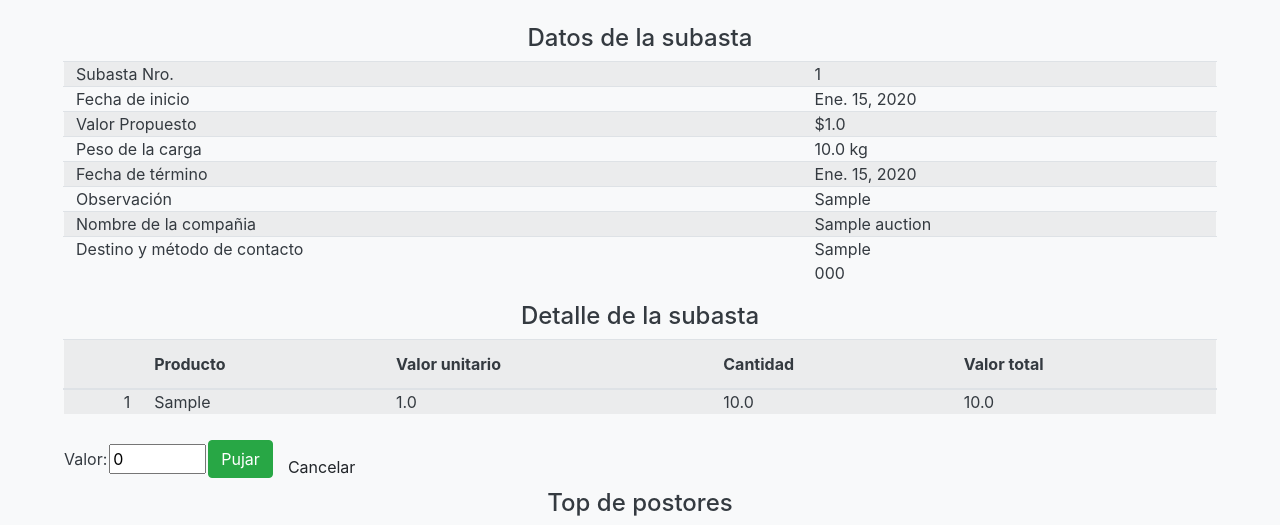
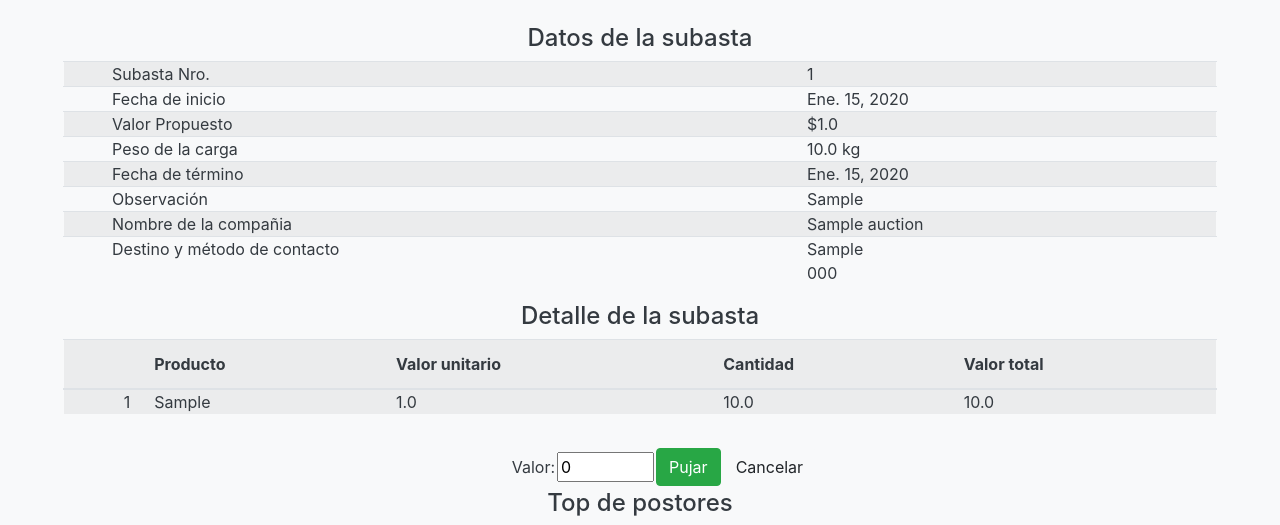
Before and after one commit to stngarcia8/feriavirtual.web, a Django app: page /transportista/subasta/participar/1 in a window 1280 px wide. Shown: the part 122-647 px from the top of the page. Run offline with Django 3.2, Linux system fonts and the light colour scheme; tables that the repository leaves empty hold one stand-in row (values such as "Sample post"); data that the repository does not hold is empty; some libraries are stand-ins or nearby versions.

Commit message:
responsive interface upgrades

```diff
--- a/maipogrande/cexterno/templates/cexterno/home-externo.html
+++ b/maipogrande/cexterno/templates/cexterno/home-externo.html
@@ -7,13 +7,13 @@
 {% block menu %}
 <a class="enlace" href="{% url 'iniciarComercial' %}">Datos comerciales</a>
     <br><br>
-    <p class="text-justify text-center"><b>Ordenes de compra</b></p>
+    <a class="text-justify text-center"><b>Ordenes de compra</b></a>
+    <br>
     <a class="enlace" href="{% url 'listarOrdenes' %}">Lista de ordenes</a>
     <br>
     <a class="enlace" href="{% url 'registrarOrden' %}"> Nueva orden </a>
     <br>
     <a class="enlace" href="#"> Confirmar orden </a>
-
 {% endblock %}
 
 {% block contenido %}
--- a/maipogrande/cinterno/templates/cinterno/home-interno.html
+++ b/maipogrande/cinterno/templates/cinterno/home-interno.html
@@ -7,7 +7,8 @@
 {% block menu %}
 <a class="enlace" href="{% url 'iniciarComercial' %}">Datos comerciales</a>
     <br><br>
-    <p class="text-justify text-center"><b>Ordenes de compra</b></p>
+    <a class="text-justify text-center"><b>Ordenes de compra</b></a>
+    <br>
     <a class="enlace" href="{% url 'listarOrdenes' %}">Lista de ordenes</a>
     <br>
     <a class="enlace" href="{% url 'registrarOrden' %}"> Nueva orden </a>
--- a/maipogrande/core/templates/core/base-inicial.html
+++ b/maipogrande/core/templates/core/base-inicial.html
@@ -60,7 +60,7 @@
                   href="{% url 'logout' %}" style="color: white;">Cerrar sesión</a>
               </li>
               <li class="nav-item mx-0 mx-lg-1">
-                <a class="nav-link py-0 px-2 px-lg-3 rounded js-scroll-trigger small" style="color: white;">
+                <a class="nav-link py-0 px-2 px-lg-3 rounded js-scroll-trigger small mt-1" style="color: white;">
                   {{ request.user.first_name }}
               </a>
               </li>
--- a/maipogrande/dcomercial/forms.py
+++ b/maipogrande/dcomercial/forms.py
@@ -23,7 +23,7 @@ class CreateComercialForm(ModelForm):
                                                   'oninvalid': "setCustomValidity('Ingrese un nombre válido')", 'oninput': "setCustomValidity('')"}),
             'Email': EmailInput(),
             'ComercialDNI': TextInput(),
-            'Address': TextInput(attrs={'size': '15', 'pattern': '^[ÑA-Zña-z0-9 _]*[ÑA-Zña-z0-9][ÑA-Zña-z0-9 _]*$',
+            'Address': TextInput(attrs={'size': '27', 'pattern': '^[ÑA-Zña-z0-9 _]*[ÑA-Zña-z0-9][ÑA-Zña-z0-9 _]*$',
                                         'oninvalid': "setCustomValidity('Ingrese una dirección válida')", 'oninput': "setCustomValidity('')"}),
             'Country': Select(attrs={'autofocus': ''}),
             'City': Select(attrs={'autofocus': ''}),
--- a/maipogrande/dcomercial/templates/dcomercial/comercial-registrar.html
+++ b/maipogrande/dcomercial/templates/dcomercial/comercial-registrar.html
@@ -7,7 +7,7 @@
 {% endblock %}
 
 {% block contenido %}
-    <form class="text-justify border border-light p-5" method="post" id="comercialForm" urlCiudades="{% url 'cargarCiudades' %}">
+    <form class="text-justify border border-light" method="post" id="comercialForm" urlCiudades="{% url 'cargarCiudades' %}">
         <p class="lead text-center">
             Ingrese sus datos comerciales, cuando este listo, pulse el botón "Grabar".
         </p>
@@ -15,7 +15,7 @@
         {% if form.non.field.errors %}
             {{ form.non.field.errors }}
         {% endif %}
-        <table class="tabla table-responsive mx-auto" style="width: 400px;">
+        <table class="tabla table-responsive mx-auto" style="width: 450px;">
             {{ form }}
         </table>
         <div class="text-center">
--- a/maipogrande/dcomercial/templates/dcomercial/comercial-ver.html
+++ b/maipogrande/dcomercial/templates/dcomercial/comercial-ver.html
@@ -41,7 +41,7 @@
         </table>
     </div>
     <br>
-    <a class="btn btn-light" href="{% url 'editarComercial' comercial.id %}" role="button"> Actualizar </a>
-    <a class="btn btn-light" href="{% url 'eliminarComercial' comercial.id %}" role="button"> Eliminar </a>
-    <a class="btn btn-light" href="{% url 'dinamicHome' %}" role="button"> Volver </a>
+    <a class="btn btn-primary" href="{% url 'editarComercial' comercial.id %}" role="button"> Actualizar </a>
+    <a class="btn btn-danger" href="{% url 'eliminarComercial' comercial.id %}" role="button"> Eliminar </a>
+    <a class="btn btn-success" href="{% url 'dinamicHome' %}" role="button"> Volver </a>
 {% endblock %}
--- a/maipogrande/login/templates/login/login.html
+++ b/maipogrande/login/templates/login/login.html
@@ -7,11 +7,12 @@
 {% endblock %}
 
 {% block contenido %}
-  <form class="text-justify border border-light p-5" method="POST">
+<div class="container">
+  <form class="text-justify border border-light" method="POST">
     <p class="lead mb-4 px-5 text-center">
       Ingrese sus credenciales de inicio de sesión, luego presione el botón "Entrar".
     </p>
-    <div class="form-group col-4 text-center mx-auto" style="width: 400px;">
+    <div class="form-group col-xs-1 col-sm-4 text-center" style="margin-left:auto; margin-right:auto;">
     {% csrf_token %}
     {% if form.non.field.errors %}
       {{ form.non.field.errors }}
@@ -22,4 +23,5 @@
     <button type="submit" class="btn btn-success mt-3">Iniciar Sesión</button>
   </div>
   </form>
+</div>
 {% endblock %}
--- a/maipogrande/ordenes/forms.py
+++ b/maipogrande/ordenes/forms.py
@@ -1,4 +1,4 @@
-from django.forms import ModelForm, HiddenInput, NumberInput, Select
+from django.forms import ModelForm, HiddenInput, NumberInput, Select,Textarea
 from django.forms.models import inlineformset_factory
 from .models import Order, OrderDetail
 
@@ -16,6 +16,7 @@ class OrderForm(ModelForm):
             'User': HiddenInput(),
             'OrderDiscount': NumberInput(attrs={'min': 0, 'max': 5, 'onkeypress':"return event.charCode >= 46",
                 'oninvalid': "setCustomValidity('Descuento puede estar entre 0% y 5%')", 'oninput': "setCustomValidity('')"}),
+            'Observation': Textarea(attrs={'cols': 30, 'rows': 3}),
         }
 
 
--- a/maipogrande/ordenes/templates/ordenes/orden-editar.html
+++ b/maipogrande/ordenes/templates/ordenes/orden-editar.html
@@ -33,7 +33,7 @@
                 </div>
                 <div class="row">
                     <div class="col-12">
-                        <label class="font-weight-bold">Observación</label>
+                        <label class="font-weight-bold" style="vertical-align: top;">Observación</label>
                         {{ form.Observation }}
                     </div>
                 </div>
--- a/maipogrande/ordenes/templates/ordenes/orden-registrar.html
+++ b/maipogrande/ordenes/templates/ordenes/orden-registrar.html
@@ -35,7 +35,7 @@
                 </div>
                 <div class="row">
                     <div class="col-12">
-                        <label class="font-weight-bold">Observación</label>
+                        <label class="font-weight-bold" style="vertical-align: top;">Observación</label>
                         {{ form.Observation }}
                     </div>
                 </div>
--- a/maipogrande/productor/templates/productor/home-productor.html
+++ b/maipogrande/productor/templates/productor/home-productor.html
@@ -6,13 +6,15 @@
 
 {% block menu %}
     <a class="enlace" href="{% url 'iniciarComercial' %}">Datos comerciales</a>
+    <br><br>
+    <a class="text-justify text-center font-weight-bold" style="color: white;">Productos</a>
     <br>
-    <p class="text-justify text-center font-weight-bold" style="color: white;">Productos</p>
     <a class="enlace" href="{% url 'actualizarListaProductos' %}">Lista de productos</a>
     <br>
     <a class="enlace" href="{% url 'registrarProducto' %}">Agregar producto</a>
+    <br><br>
+    <a class="text-justify text-center font-weight-bold" style="color: white;">Contratos</a>
     <br>
-    <p class="text-justify text-center font-weight-bold" style="color: white;">Contratos</p>
     <a class="enlace" href="{% url 'listarContratos' %}">Lista de contratos</a>
 {% endblock %}
 
--- a/maipogrande/transportista/templates/transportista/subasta/subasta-pujar.html
+++ b/maipogrande/transportista/templates/transportista/subasta/subasta-pujar.html
@@ -8,39 +8,39 @@
 {% block contenido %}
     <div class="table-responsive justify-content-center">
         <h4>Datos de la subasta</h4>
-        <table class="table table-striped table-hover col-6 bg-light border border-light p-5 text-justify text-black">
-            <tbody>
+        <table class="table table-striped table-hover col-6 bg-light border border-light p-5 text-justify text-black" style="margin-left:auto; margin-right:auto;">
+            <tbody class="justify-content-center">
                 <tr>
-                    <td  class="py-0">Subasta Nro.</td>
-                    <td  class="py-0">{{ subasta.id }}</td>
+                    <td  class="py-0 px-5">Subasta Nro.</td>
+                    <td  class="py-0 px-5">{{ subasta.id }}</td>
                 </tr>
                 <tr>
-                    <td class="py-0">Fecha de inicio</td>
-                    <td  class="py-0">{{ subasta.AuctionDate }}</td>
+                    <td class="py-0 px-5">Fecha de inicio</td>
+                    <td  class="py-0 px-5">{{ subasta.AuctionDate }}</td>
                 </tr>
                 <tr>
-                    <td class="py-0">Valor Propuesto</td>
-                    <td class="py-0">${{ subasta.Value }} </td>
+                    <td class="py-0 px-5">Valor Propuesto</td>
+                    <td class="py-0 px-5">${{ subasta.Value }} </td>
                 </tr>
                 <tr>
-                    <td class="py-0">Peso de la carga</td>
-                    <td class="py-0">{{ subasta.Weight }} kg</td>
+                    <td class="py-0 px-5">Peso de la carga</td>
+                    <td class="py-0 px-5">{{ subasta.Weight }} kg</td>
                 </tr>
                 <tr>
-                    <td class="py-0">Fecha de término</td>
-                    <td class="py-0">{{ subasta.LimitDate }}</td>
+                    <td class="py-0 px-5">Fecha de término</td>
+                    <td class="py-0 px-5">{{ subasta.LimitDate }}</td>
                 </tr>
                 <tr>
-                    <td class="py-0">Observación</td>
-                    <td class="py-0">{{ subasta.Observation }}</td>
+                    <td class="py-0 px-5">Observación</td>
+                    <td class="py-0 px-5">{{ subasta.Observation }}</td>
                 </tr>
                 <tr>
-                    <td class="py-0">Nombre de la compañia</td>
-                    <td class="py-0">{{ subasta.CompanyName }}</td>
+                    <td class="py-0 px-5">Nombre de la compañia</td>
+                    <td class="py-0 px-5">{{ subasta.CompanyName }}</td>
                 </tr>
                 <tr>
-                    <td class="py-0">Destino y método de contacto</td>
-                    <td class="py-0">{{ subasta.Destination }}<br>
+                    <td class="py-0 px-5">Destino y método de contacto</td>
+                    <td class="py-0 px-5">{{ subasta.Destination }}<br>
                         {{ subasta.PhoneNumber }}</td>
                 </tr>
             </tbody>
@@ -66,10 +66,10 @@
                     {% endfor %}
             </tbody>
         </table>
-    </div>
 
     <!-- formulario -->
-    <form id="pujaForm" method="post" valor_max="{{ subasta.Value }}" url_pujas="{% url 'mostrarPujaSubasta' subasta.id %}"  url_actualizar_pujas="{% url 'actualizarPujaSubasta' subasta.id %}">
+    <div class="container col-md-3 pt-3">
+        <form id="pujaForm" method="post" valor_max="{{ subasta.Value }}" url_pujas="{% url 'mostrarPujaSubasta' subasta.id %}"  url_actualizar_pujas="{% url 'actualizarPujaSubasta' subasta.id %}" style="margin-left:auto; margin-right:auto;">
             {% csrf_token %}
             <table>
                 <tr>
@@ -79,7 +79,7 @@
                         <button id="id_pujar" class="btn btn-m btn-success" type="submit"> Pujar </button>
                     </td>
                     <td>
-                    <a id="linkID" class="btn btn-light mt-3" href="{% url 'listarSubastas' %}" role="button"> Cancelar </a>
+                        <a id="linkID" class="btn btn-light" href="{% url 'listarSubastas' %}" role="button"> Cancelar </a>
                     </td>
                 </tr>
                 <tr>
@@ -87,6 +87,7 @@
                 </tr>
             </table>
         </form>
+    </div>
     <h4>Top de postores</h4>
     <table class="table table-hover table-hover table-striped">
         <theader>
@@ -99,6 +100,7 @@
         <tbody id="id_pujita">
         </tbody>
     </table>
+</div>
 {% endblock %}
 
 {% block jsBody %}
--- a/maipogrande/transportista/templates/transportista/vehiculo-editar.html
+++ b/maipogrande/transportista/templates/transportista/vehiculo-editar.html
@@ -15,7 +15,7 @@
         {% if form.non.field.errors %}
             {{ form.non.field.errors }}
         {% endif %}
-        <table class="tabla table-responsive">
+        <table class="tabla table-responsive mx-auto" style="width: 540px;">
             {{ form }}
         </table>
         <div class="text-center">
--- a/maipogrande/transportista/templates/transportista/vehiculo-registrar.html
+++ b/maipogrande/transportista/templates/transportista/vehiculo-registrar.html
@@ -7,7 +7,7 @@
 {% endblock %}
 
 {% block contenido %}
-    <form class="text-justify border border-light p-5" method="post" id="vehicleForm">
+    <form class="text-justify border border-light" method="post" id="vehicleForm">
         <p class="lead text-center">
             Ingrese los datos de su vehículo, cuando este listo, pulse el botón "Grabar vehículo".
         </p>
@@ -15,7 +15,7 @@
         {% if form.non.field.errors %}
             {{ form.non.field.errors }}
         {% endif %}
-        <table class="tabla table-responsive mx-auto" style="width: 500px;">
+        <table class="tabla table-responsive" style="margin-left: auto; margin-right: auto;">
             {{ form }}
         </table>
         <div class="text-center">
```
Also changed, not shown: maipogrande/core/static/core/css/menu.css (+8 -0 lines), maipogrande/core/templates/core/base.html (+9 -9 lines), maipogrande/transportista/templates/transportista/home-transportista.html (+7 -3 lines), maipogrande/transportista/templates/transportista/subasta/subasta-listar.html (+10 -9 lines), maipogrande/transportista/templates/transportista/vehiculo-listar.html (+8 -10 lines), maipogrande/transportista/migrations/0010_bidmodel_bidder.py (deleted). Lines whose indentation alone changed are shown as unchanged.
